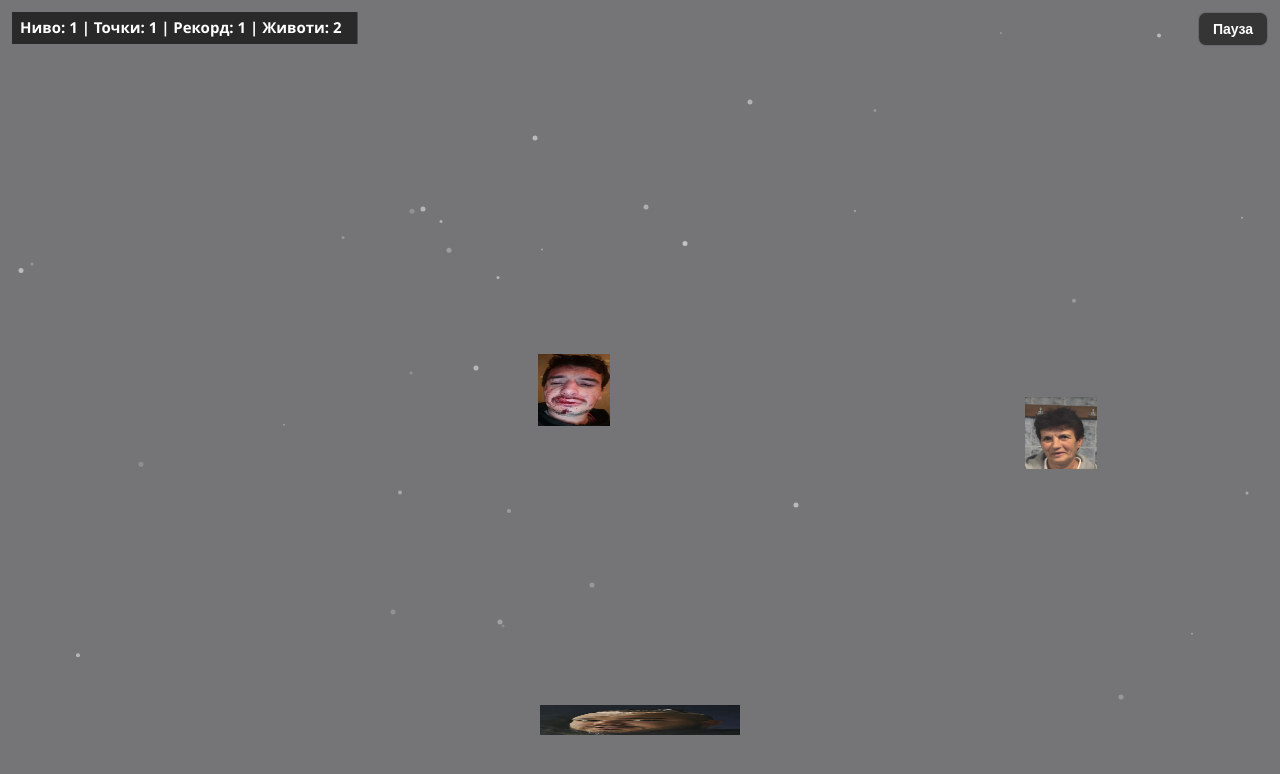
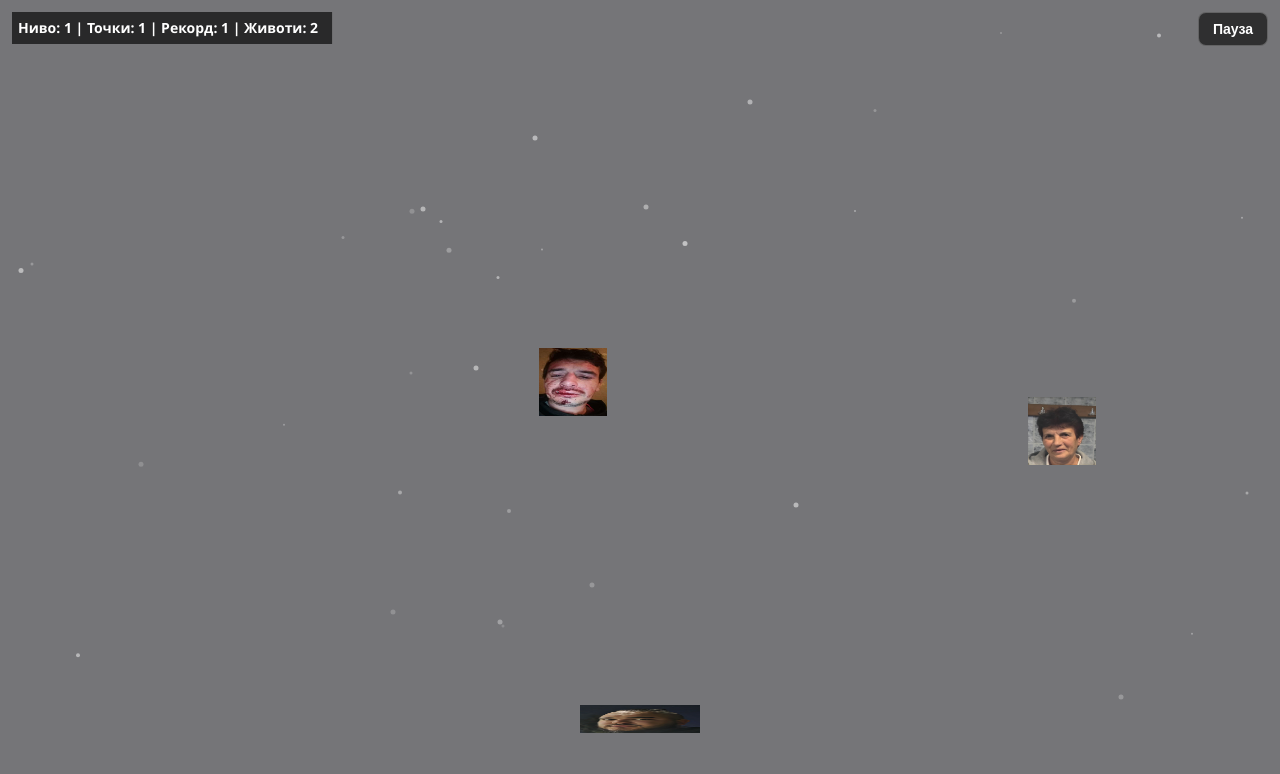
Before and after one commit to kostadinovstani4-wq/Avoid-Djukeva-game, a plain HTML site: page index.html in a window 1280 px wide. Shown: the top 774 px of the page. Drawn offline with Linux system fonts and the light colour scheme.

Commit message:
Update index.html

```diff
--- a/index.html
+++ b/index.html
@@ -34,7 +34,7 @@
       font-size: 14px;
       font-weight: bold;
       color: #fff;
-      background: rgba(0, 0, 0, 0.55);
+      background: rgba(0, 0, 0, 0.6);
       border: 1px solid rgba(255, 255, 255, 0.25);
       border-radius: 8px;
       cursor: pointer;
@@ -52,9 +52,10 @@
     const pauseBtn = document.getElementById("pauseBtn");
 
     const FPS = 60;
-    const BASE_PLAYER_WIDTH = 200;
-    const MAX_PLAYER_WIDTH = 320;
-    const MEGA_PLAYER_GROW = 24;
+    const BASE_PLAYER_WIDTH = 120;
+    const MAX_PLAYER_WIDTH = 200;
+    const MIN_PLAYER_WIDTH = 65;
+    const MEGA_PLAYER_GROW = 16;
     const TEN_SECONDS_TICKS = 625;
     const FIVE_SECONDS_TICKS = 313;
     const SEVEN_SECONDS_TICKS = 438;
@@ -67,19 +68,19 @@
       x: Math.max(0, (viewW - BASE_PLAYER_WIDTH) / 2),
       y: viewH - 95,
       width: BASE_PLAYER_WIDTH,
-      height: 30,
+      height: 28,
       color: "#00bfff"
     };
 
-    const star = { x: 200, y: 0, width: 72, height: 72 };
-    const bomb = { x: 100, y: -150, width: 72, height: 72 };
-    const bonus = { x: 300, y: -450, width: 72, height: 72 };
+    const star = { x: 200, y: 0, width: 68, height: 68 };
+    const bomb = { x: 100, y: -150, width: 68, height: 68 };
+    const bonus = { x: 300, y: -450, width: 68, height: 68 };
 
     const rareItem = {
       x: 240,
       y: -120,
-      width: 56,
-      height: 56,
+      width: 54,
+      height: 54,
       active: false,
       speed: 7,
       points: 2,
@@ -89,8 +90,8 @@
     const freezeItem = {
       x: 180,
       y: -120,
-      width: 56,
-      height: 56,
+      width: 54,
+      height: 54,
       active: false,
       speed: 6,
       points: 2,
@@ -100,8 +101,8 @@
     const megaItem = {
       x: 320,
       y: -120,
-      width: 60,
-      height: 60,
+      width: 58,
+      height: 58,
       active: false,
       speed: 8,
       points: 5,
@@ -487,7 +488,7 @@
       if (pointerActive && targetPlayerX !== null) {
         const desiredX = targetPlayerX - player.width / 2;
         const diff = desiredX - player.x;
-        const maxStep = Math.max(18, moveSpeed * 2.2);
+        const maxStep = Math.max(22, moveSpeed * 2.5);
         if (Math.abs(diff) <= maxStep) {
           player.x = desiredX;
         } else {
@@ -519,8 +520,8 @@
         if (score % 5 === 0) {
           starSpeed++;
           bombSpeed++;
-          if (player.width > 90) {
-            player.width -= 8;
+          if (player.width > MIN_PLAYER_WIDTH) {
+            player.width = Math.max(MIN_PLAYER_WIDTH, player.width - 6);
           }
         }
         resetStar();
@@ -696,24 +697,24 @@
         hudText += ` | Бавно: ${slowLeft}s`;
       }
 
-      ctx.font = 'bold 15px "Segoe UI", sans-serif';
-      const w = Math.min(viewW - 110, ctx.measureText(hudText).width + 24);
+      ctx.font = 'bold 14px "Segoe UI", sans-serif';
+      const w = Math.min(viewW - 105, ctx.measureText(hudText).width + 20);
       ctx.fillStyle = "rgba(0, 0, 0, 0.65)";
       ctx.fillRect(12, 12, Math.max(120, w), 32);
 
       ctx.fillStyle = "#ffffff";
-      ctx.fillText(hudText, 20, 33, Math.max(100, w - 16));
+      ctx.fillText(hudText, 18, 33, Math.max(100, w - 12));
     }
 
     function drawCenteredBanner(text, color, fontSize) {
       ctx.font = `bold ${fontSize}px "Segoe UI", sans-serif`;
       const metrics = ctx.measureText(text);
-      const boxW = Math.min(viewW - 24, metrics.width + 32);
+      const boxW = Math.min(viewW - 24, metrics.width + 28);
       const boxH = fontSize + 18;
       const xPos = (viewW - boxW) / 2;
       const yPos = viewH / 2 - 40;
 
-      ctx.fillStyle = "rgba(0, 0, 0, 0.75)";
+      ctx.fillStyle = "rgba(0, 0, 0, 0.78)";
       ctx.fillRect(xPos, yPos, boxW, boxH);
 
       ctx.strokeStyle = color;
@@ -723,7 +724,7 @@
       ctx.fillStyle = color;
       ctx.textAlign = "center";
       ctx.textBaseline = "middle";
-      ctx.fillText(text, viewW / 2, yPos + boxH / 2, boxW - 16);
+      ctx.fillText(text, viewW / 2, yPos + boxH / 2, boxW - 14);
       ctx.textAlign = "left";
       ctx.textBaseline = "alphabetic";
     }
@@ -763,7 +764,7 @@
       drawHud();
 
       if (bannerMessage) {
-        drawCenteredBanner(bannerMessage, bannerColor, Math.min(26, Math.max(16, Math.floor(viewW / 22))));
+        drawCenteredBanner(bannerMessage, bannerColor, Math.min(24, Math.max(15, Math.floor(viewW / 22))));
       } else if (isPaused) {
         drawCenteredBanner("ПАУЗА", "#e0e0e0", 24);
       }
```
